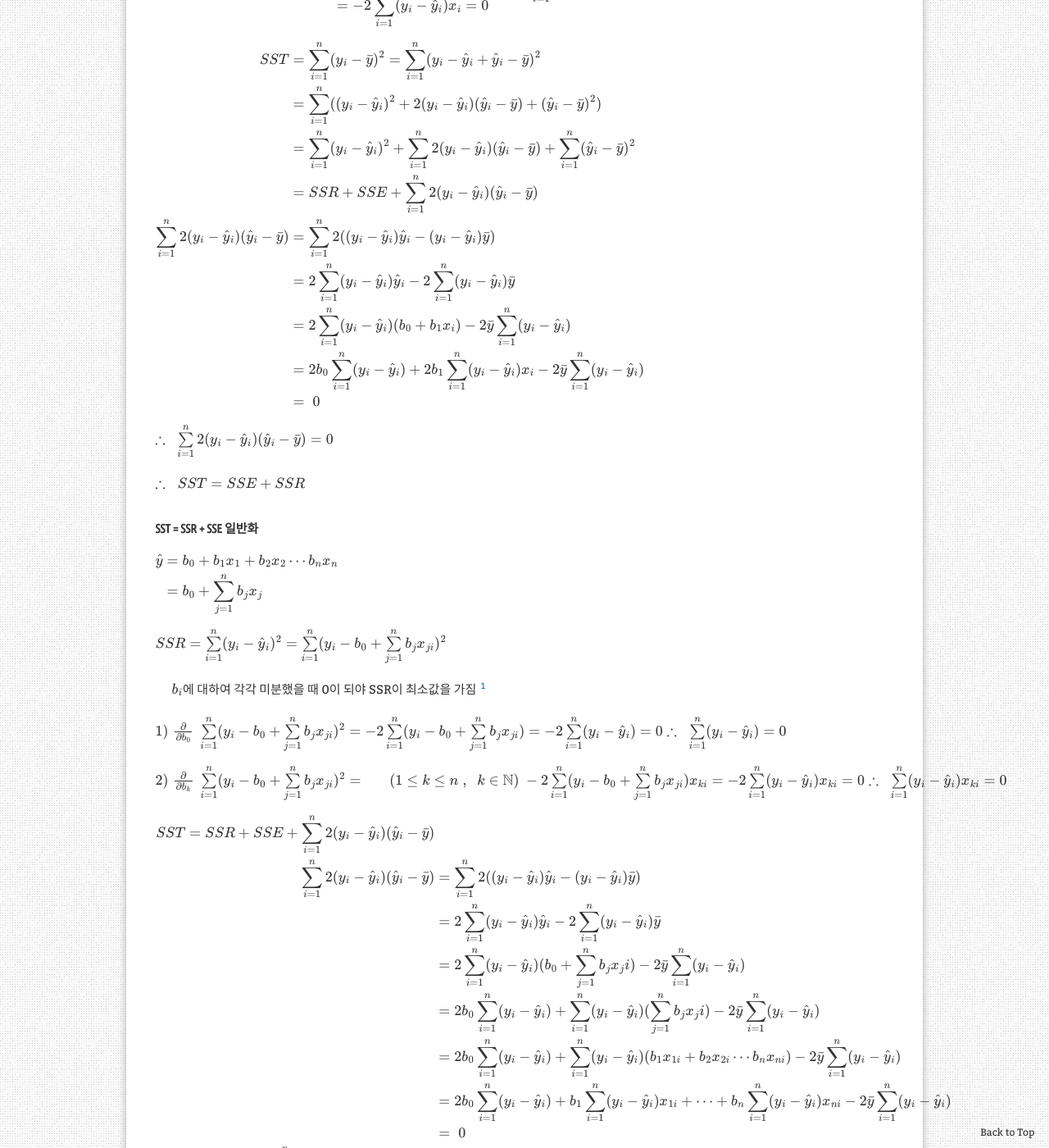
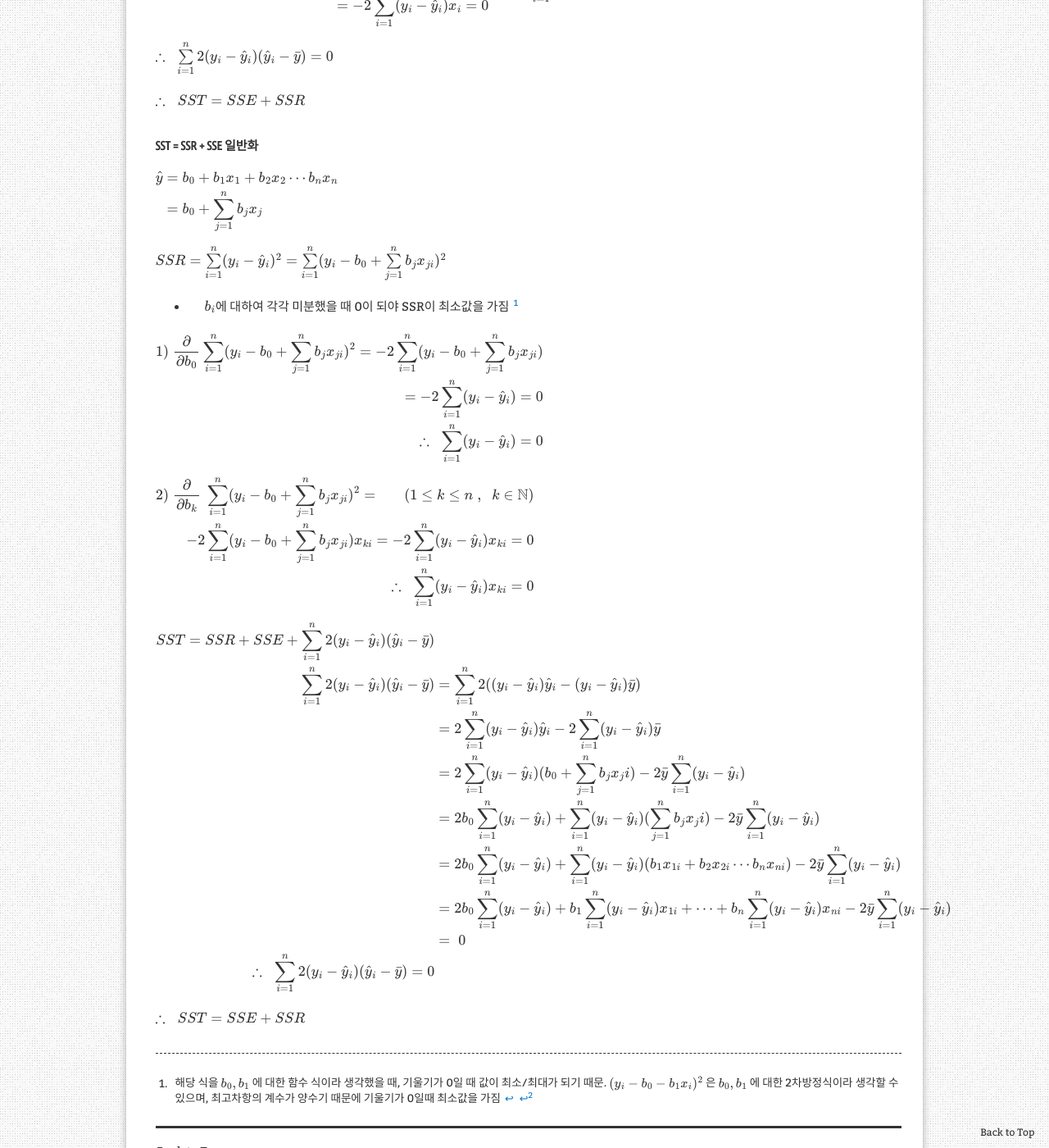
Before and after one commit to aristohyun/aristohyun.github.io, a Jekyll site: the page built from _posts/2021-06-25-Linear-Regression.md, in a window 1280 px wide and 1400 px high, scrolled down 2896 px. Shown: the whole window at 82% size. Built offline with Jekyll 4.4.1, drawn with Linux system fonts in a browser that asks for light colours; formulas are drawn with MathJax 3; comment, search, counter and statistics services are not loaded.

Commit message:
Update 2021-06-25-Linear-Regression.md

```diff
--- a/_posts/2021-06-25-Linear-Regression.md
+++ b/_posts/2021-06-25-Linear-Regression.md
@@ -88,16 +88,7 @@ $ \begin{align\*}
 &= -2 \sum\limits_ {i=1}^{n} (y_ i - \hat{y}_ i) x_ i = 0  \end{align\*} \\\
 \therefore \;\; \sum\limits_ {i=1}^{n} (y_ i - \hat{y}_ i) x_ i = 0 $
 
-$ \begin{align\*}
-SST &= \sum\limits_{i=1}^{n}(y_ i - \bar{y})^{2} = \sum\limits_{i=1}^{n}(y_ i - \hat{y}_ {i} + \hat{y}_ i - \bar{y})^2 \\\
-&= \sum\limits_{i=1}^{n}((y_ i - \hat{y}_ {i})^2 + 2(y_ i - \hat{y}_ {i})(\hat{y}_ {i} - \bar{y}) +(\hat{y}_ {i} - \bar{y})^2) \\\
-&= \sum\limits_{i=1}^{n}(y_ i - \hat{y}_ {i})^2  +  \sum\limits_ {i=1}^{n}2(y_ i - \hat{y}_ i)(\hat{y}_ {i} - \bar{y})  +  \sum\limits_ {i=1}^{n}(\hat{y}_ {i} - \bar{y})^2 \\\
-&= SSR + SSE + \sum\limits_ {i=1}^{n}2(y_ i - \hat{y}_ i)(\hat{y}_ i - \bar{y}) \\\
-\sum\limits_ {i=1}^{n}2(y_ i - \hat{y}_ i)(\hat{y}_ i - \bar{y}) &= \sum\limits_{i=1}^{n}2((y_ i - \hat{y}_ i) \hat{y}_ i - (y_ i - \hat{y}_ i) \bar{y}) \\\
-&= 2 \sum\limits_ {i=1}^{n} (y_ i - \hat{y}_ i)\hat{y}_ i - 2 \sum\limits_{i=1}^{n} (y_ i - \hat{y}_ i) \bar{y} \\\
-&= 2 \sum\limits_ {i=1}^{n} (y_ i - \hat{y}_ i)(b_0 + b_1 x_ i) - 2\bar{y} \sum\limits_{i=1}^{n} (y_ i - \hat{y}_ i) \\\
-&= 2 b_0 \sum\limits_ {i=1}^{n} (y_ i - \hat{y}_ i) + 2 b_1 \sum\limits_ {i=1}^{n} (y_ i - \hat{y}_ i) x_ i - 2\bar{y} \sum\limits_{i=1}^{n} (y_ i - \hat{y}_ i) \\\
-&= \; 0 \end{align\*}$
+
 
 $\therefore \;\; \sum\limits_ {i=1}^{n}2(y_ i - \hat{y}_ i)(\hat{y}_ i - \bar{y}) = 0 $
 
@@ -110,15 +101,19 @@ $ \begin{align\*}\hat{y} &= b_ 0 + b_ 1 x_ 1 + b_ 2 x_ 2 \cdots b_ n x_ n \\\
 
 $ SSR = \sum\limits_ {i=1}^{n}(y_ i - \hat{y}_ i)^2 = \sum\limits_ {i=1}^{n}(y_ i - b_ 0 + \sum \limits_ {j=1}^{n} b_ j x_ {ji} )^2 $
 
-$\;\;\;\; b_ i $에 대하여 각각 미분했을 때 0이 되야 SSR이 최소값을 가짐 [^1]
+- $\;\;\;\; b_ i $에 대하여 각각 미분했을 때 0이 되야 SSR이 최소값을 가짐 [^1]
 
-$ 1) \; \frac{\partial }{\partial b_ 0} \; \sum\limits_ {i=1}^{n}(y_ i - b_ 0 + \sum \limits_ {j=1}^{n} b_ j x_ {ji})^2 = \\\
--2 \sum\limits_ {i=1}^{n} (y_ i - b_ 0 + \sum \limits_ {j=1}^{n} b_ j x_ {ji})  = -2 \sum\limits_ {i=1}^{n} (y_ i - \hat{y}_ i) = 0 \\\
-\therefore \;\; \sum\limits_ {i=1}^{n} (y_ i - \hat{y}_ i) = 0 $
+$ \begin{align\*}
+1) \; \frac{\partial }{\partial b_ 0} \sum\limits_ {i=1}^{n}(y_ i - b_ 0 + \sum \limits_ {j=1}^{n} b_ j x_ {ji})^2 = -2 \sum\limits_ {i=1}^{n} (y_ i - b_ 0 + \sum \limits_ {j=1}^{n} b_ j x_ {ji})  \\\
+= -2 \sum\limits_ {i=1}^{n} (y_ i - \hat{y}_ i) = 0 \\\
+\therefore \;\; \sum\limits_ {i=1}^{n} (y_ i - \hat{y}_ i) = 0
+\end{align\*}$
 
-$ 2)  \; \frac{\partial }{\partial b_ k} \; \sum\limits_ {i=1}^{n}(y_ i - b_ 0 + \sum \limits_ {j=1}^{n} b_ j x_ {ji})^2 = \;\;\;\;\;\; (1\leq k\leq n \;,\;\; k\in \mathbb{\mathbb{N}}) \\\
+$ \begin{align\*}
+2) \; \frac{\partial }{\partial b_ k} \; \sum\limits_ {i=1}^{n}(y_ i - b_ 0 + \sum \limits_ {j=1}^{n} b_ j x_ {ji})^2 = \;\;\;\;\;\; (1\leq k\leq n \;,\;\; k\in \mathbb{\mathbb{N}}) \\\
  -2 \sum\limits_ {i=1}^{n} (y_ i - b_ 0 + \sum \limits_ {j=1}^{n} b_ j x_ {ji}) x_ {ki}  = -2 \sum\limits_ {i=1}^{n} (y_ i - \hat{y}_ i) x_ {ki} = 0 \\\
-\therefore \;\; \sum\limits_ {i=1}^{n} (y_ i - \hat{y}_ i) x_ {ki} = 0 $
+\therefore \;\; \sum\limits_ {i=1}^{n} (y_ i - \hat{y}_ i) x_ {ki} = 0
+\end{align\*}$
 
 $ \begin{align\*}
 SST = SSR + SSE + \sum\limits_ {i=1}^{n}2(y_ i - \hat{y}_ i)(\hat{y}_ i - \bar{y}) \\\
```
